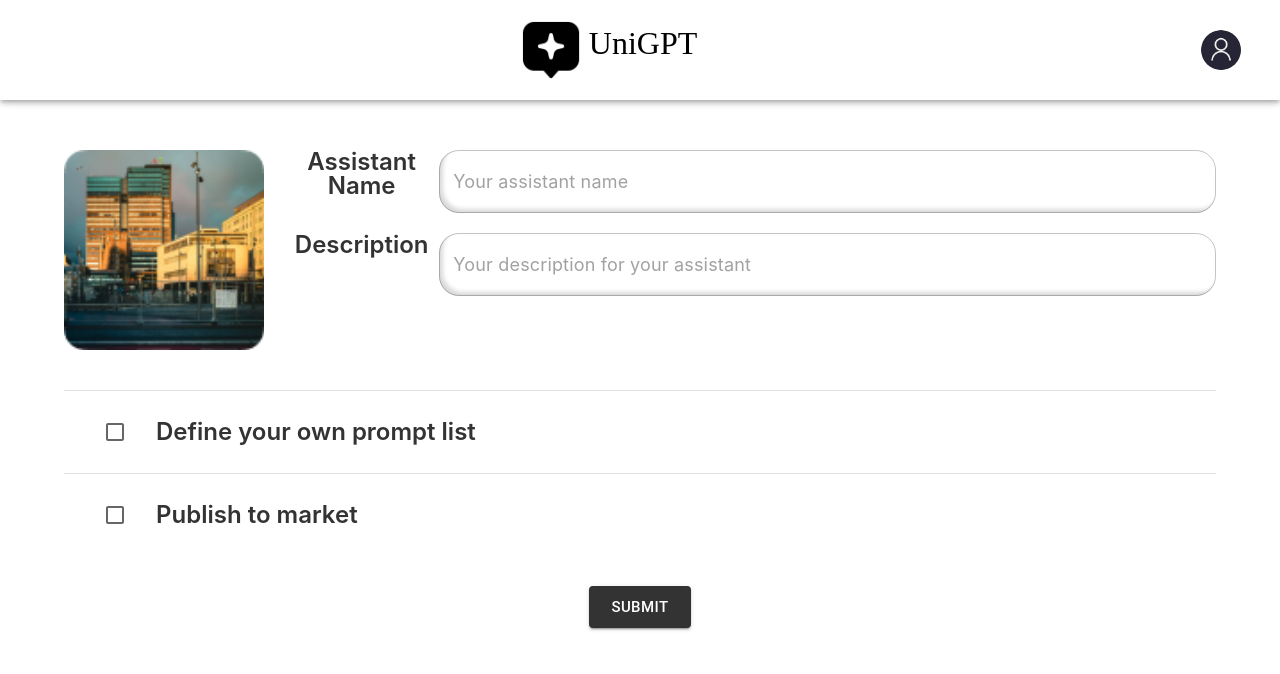
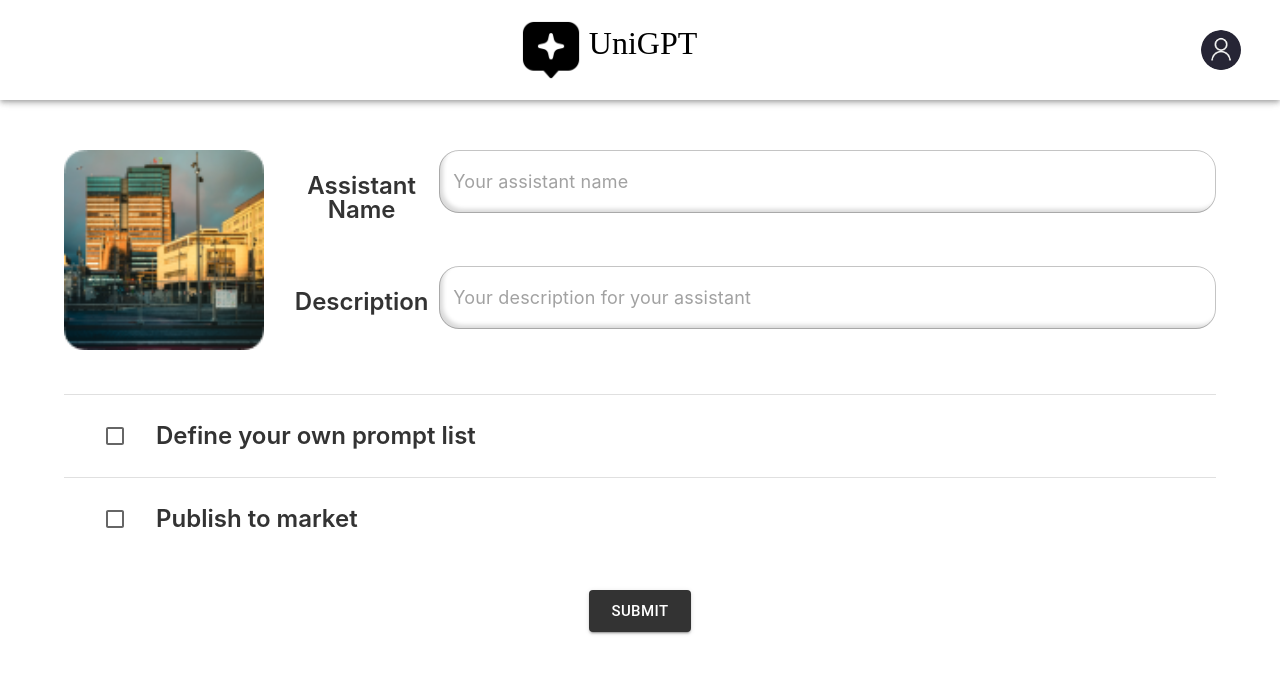
Before and after one commit to kiwi142857/SE3330-SE2320-UniGPT-Frontend, a React (Create React App) app: page /botedit in a window 1280 px wide. Shown: the top 674 px of the page. Built offline with nearby package versions, Linux system fonts and the light colour scheme; a web font is replaced by a local one.

Commit message:
fix-2
1. “Description” 和输入框的文字中心对齐

```diff
--- a/src/components/Inputs.tsx
+++ b/src/components/Inputs.tsx
@@ -1,12 +1,12 @@
 import ArrowCircleUpIcon from '@mui/icons-material/ArrowCircleUp';
-import {Box, Grid, Typography} from "@mui/material";
+import ArticleIcon from "@mui/icons-material/Article";
+import { Box, Grid, Typography } from "@mui/material";
 import Fab from '@mui/material/Fab';
 import React from "react";
+import "../css/BotChatPage.css";
 import "../css/BotDetailPage.css";
 import "../css/BotEditPage.css";
-import "../css/BotChatPage.css";
 import BasicInput from './BasicInput';
-import ArticleIcon from "@mui/icons-material/Article";
 
 // botDetail页的评论输入框
 export function CommentInput () {
@@ -43,11 +43,11 @@ export function EditInput ({title, placeholder, name}:{title:string; placeholder
                         className='edit-label'
                         style={{
                             display: 'flex',
-                        alignItems: 'center'
+                            alignItems: 'center',
                         }}
                         sx={{color: 'primary.main'}}
                     >
-                    {title}
+                        <p>{title}</p>
                     </Typography>
             </Grid>
             <Grid item xs={10}>
--- a/src/css/BotEditPage.css
+++ b/src/css/BotEditPage.css
@@ -7,7 +7,7 @@
 
 .edit-basic-container{
     display: flex;
-    height: 200px;
+    /* height: 200px; */
     margin-top: 50px;
     margin-bottom: 40px;
 }
```
Lines whose indentation alone changed are shown as unchanged.
